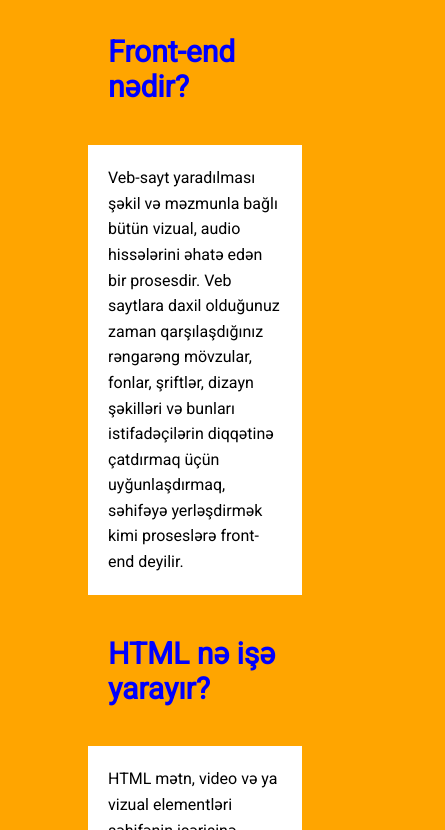
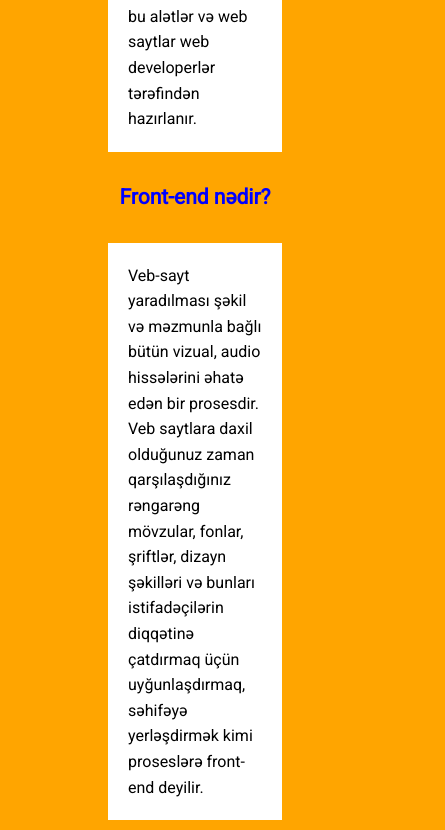
Before and after one commit to Xezer669/Task-5-yaz-l-izah-, a plain HTML site: page index.html in a window 390 px wide. Shown: the part 1170-2000 px from the top of the page, 445 px wide, since content can reach past the window. Drawn offline with Linux system fonts and the light colour scheme.

Commit message:
css de deyisiklik etdim

```diff
--- a/index.css
+++ b/index.css
@@ -27,27 +27,28 @@ img{
     margin: 50px 50px;
 }
 
-@media only screen and (max-width: 600px) {
+@media only screen and (max-width: 765px) {
 
 
     h2 {
         color: blue;
-        font-size: 30px;
+        font-size: 21px;
     }
 
      p {
         background-color: white;
-        width: 100%;
         line-height: 1.6;
     }
 
     .main {
         display: flex;
         flex-direction: column;
+        justify-content: center;
+        align-items: center;
     }
 
     img{
-        width: 500px;
+        width: 300px;
         margin: 50px 50px;
     }
   }
```
